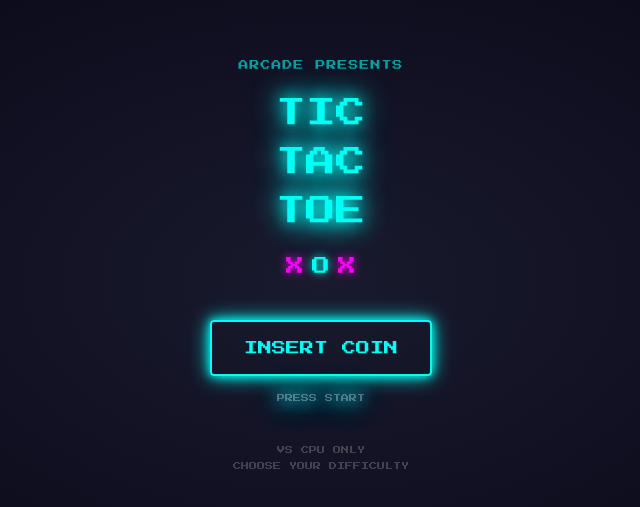
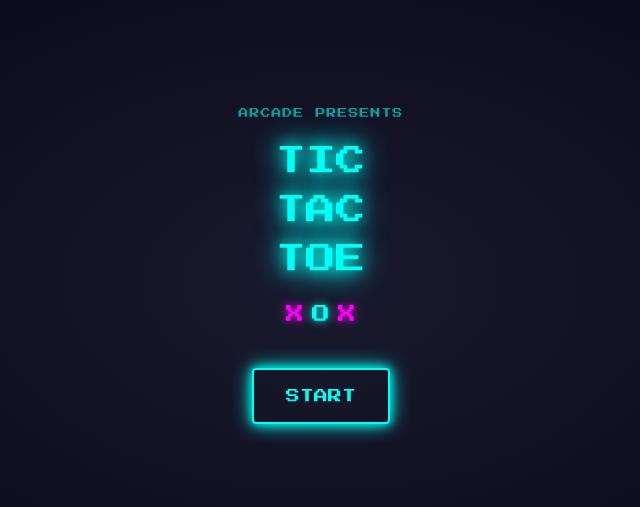
Before and after one commit to sh1vendra/Tic_Tac_Toe, a React (Vite) app: page / in a window 1280 px wide. Shown: the part 119-626 px from the top of the page, without its empty margins (319-959 px from the left). Built offline with nearby package versions, Linux system fonts and the light colour scheme.

Commit message:
Clean up title screen text and rename button to Start

```diff
--- a/src/components/TitleScreen.jsx
+++ b/src/components/TitleScreen.jsx
@@ -32,14 +32,8 @@ export default function TitleScreen({ onStart }) {
                      active:scale-95"
           style={{ boxShadow: '0 0 10px #00fff5, 0 0 20px #00fff5' }}
         >
-          INSERT COIN
+          START
         </button>
-        <p className="text-[8px] text-white/30 animate-glow-pulse">PRESS START</p>
-      </div>
-
-      <div className="text-[8px] text-white/20 text-center">
-        <p>VS CPU ONLY</p>
-        <p className="mt-1">CHOOSE YOUR DIFFICULTY</p>
       </div>
     </div>
   );
```
